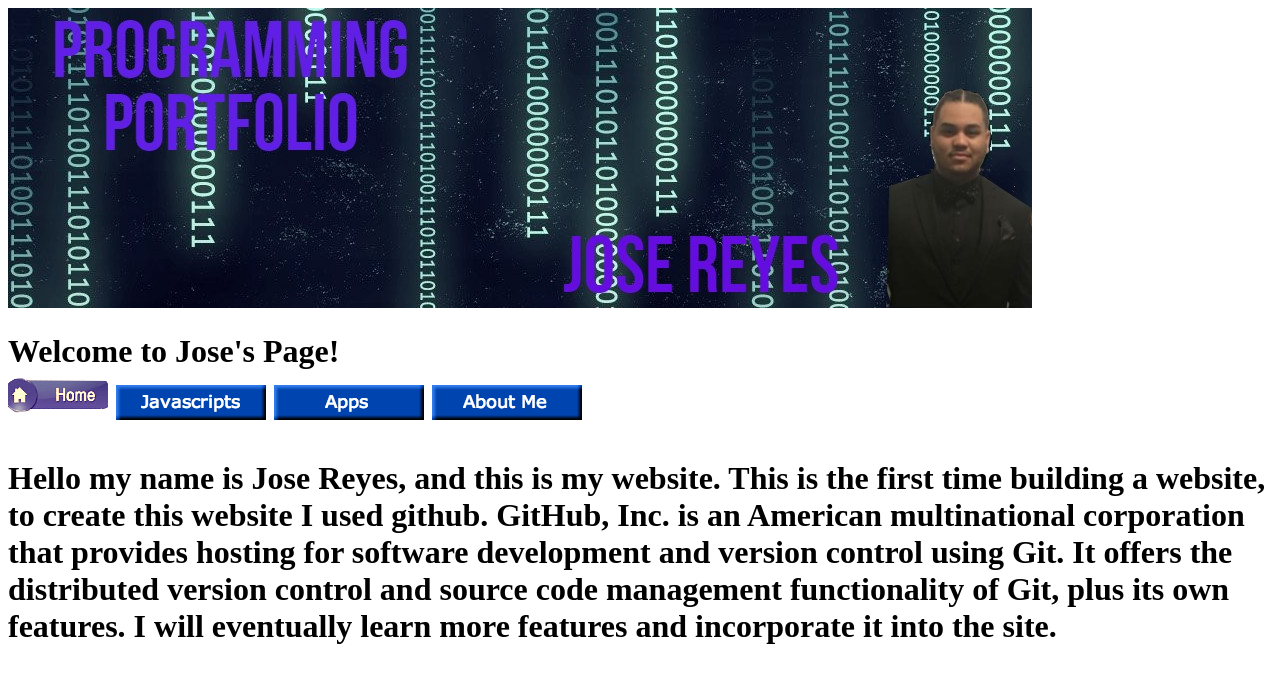
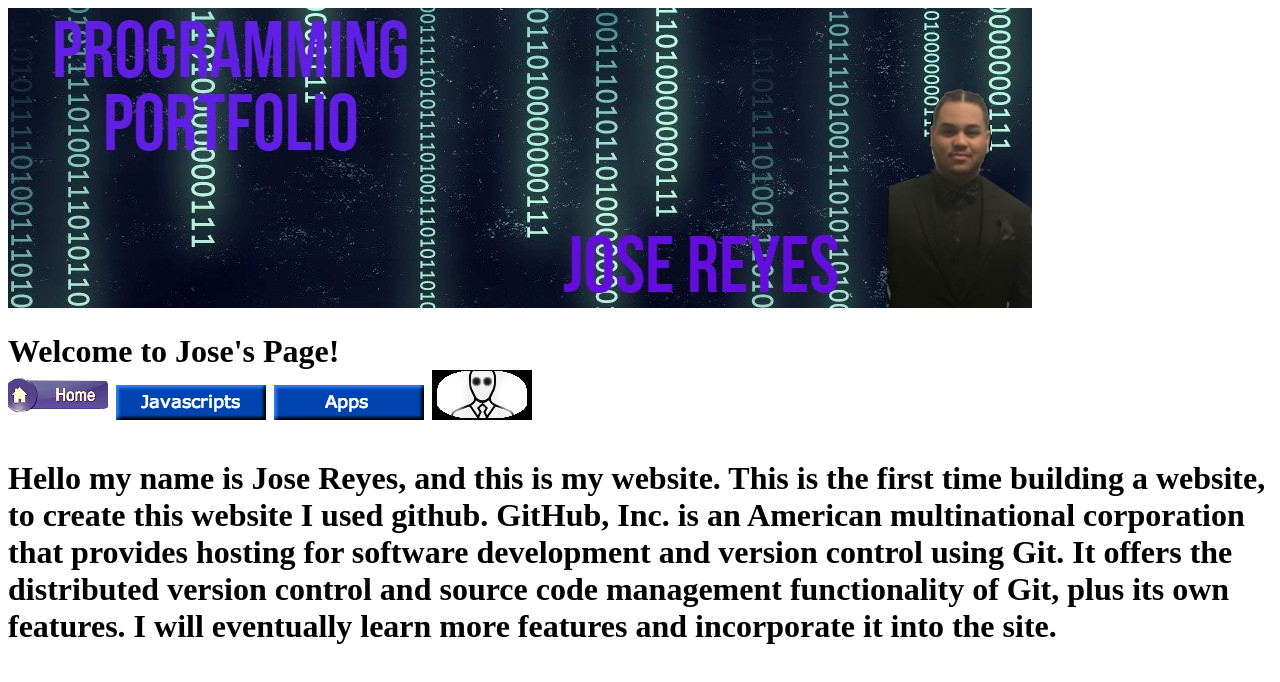
Before and after one commit to josereyes0424/josereyes0424.github.io, a plain HTML site: page index.html in a window 1280 px wide. Drawn offline with Linux system fonts and the light colour scheme.

Commit message:
Update index.html

```diff
--- a/index.html
+++ b/index.html
@@ -16,7 +16,7 @@
        <a href="apps.html"><img src="appimage 0.png"></a>
 
 
-         <a href="about.html"><img src="aboutmeimage 0.png"></a>
+         <a href="about.html"><img src="about_button.png"></a>
         <p> Hello my name is Jose Reyes, and this is my website. This is the first time building a website, to create this website I used github. GitHub, Inc. is an American multinational corporation that provides hosting for software development and version control using Git. It offers the distributed version control and source code management functionality of Git, plus its own features. I will eventually learn more features and incorporate it into the site.
         </p>
     </body>
```
